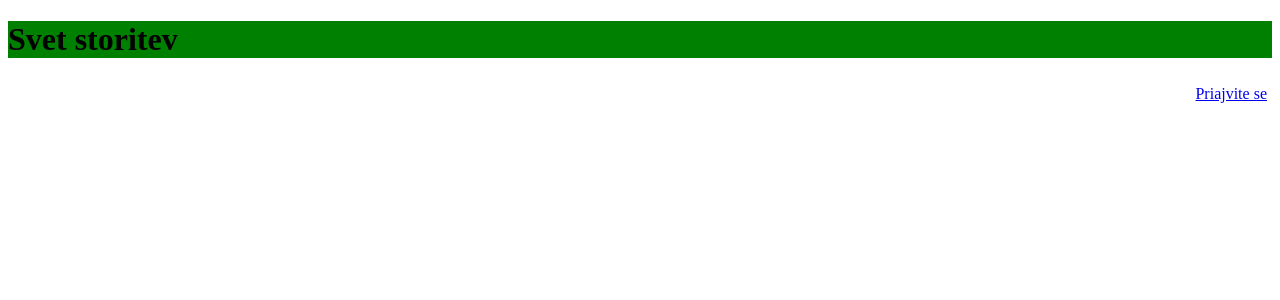
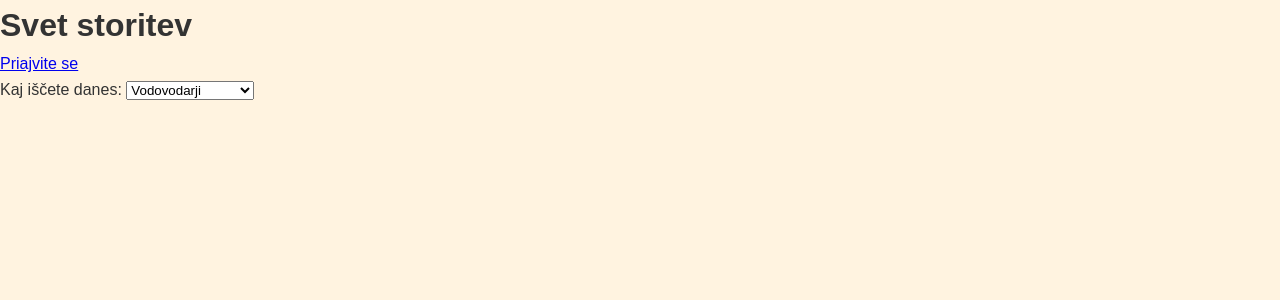
Before and after one commit to OddPixle/SvetStoritev, a PHP site: page / in a window 1280 px wide. Shown: the top 300 px of the page. Run offline with PHP 8.4, Linux system fonts and the light colour scheme.

Commit message:
CSS in naročite

```diff
--- a/CSS/index.css
+++ b/CSS/index.css
@@ -1,8 +1,20 @@
-.username{
-    float:right;
-    padding: 5px;
+/* Basic reset */
+* {
+    margin: 0;
+    padding: 0;
+    box-sizing: border-box;
 }
-.header{
-    background-color: green;
-    width: 100%;
+
+body {
+    font-family: Arial, sans-serif;
+    background-color: #fff3e0;
+    color: #333;
+    line-height: 1.6;
 }
+
+header {
+    background-color: #ff9800;
+    color: white;
+    text-align: center;
+    padding: 1em 0;
+}
--- a/index.php
+++ b/index.php
@@ -10,9 +10,9 @@ include_once 'seja/seja.php';
     <body>
         <div class="header">
         <h1>Svet storitev</h1>
+        <div class="upime">
         <?PHP
         //username
-        echo '<div class="username">';
         if(isset($_SESSION['ime']) AND ($_SESSION['priimek'])){
             $i=$_SESSION['ime'];
             $p=$_SESSION['priimek'];
@@ -21,8 +21,18 @@ include_once 'seja/seja.php';
         }else{
             echo '<a href="uporabniki/prijava_uporabnika.php">Priajvite se</a>';
         }
-        echo '</div>';
         ?>
+        </div>
+        </div>
+        <div class="narocanje">
+            <form action="#" method="post">
+                <label for="serviceType">Kaj iščete danes:</label>
+                <select id="serviceType" name="serviceType">
+                    <option value="plumbing">Vodovodarji</option>
+                    <option value="electrical">Elektro inštalaterji</option>
+                    <option value="tiling">Keramičarji</option>
+                </select>
+                </form>
         </div>
 
     <body>
```
